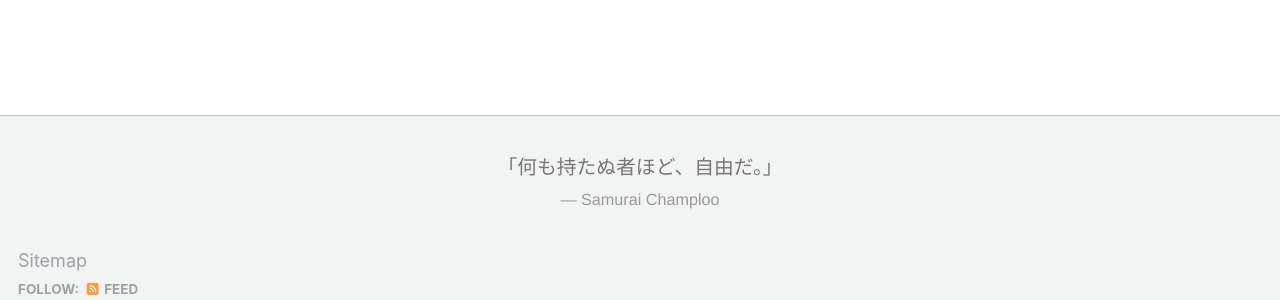
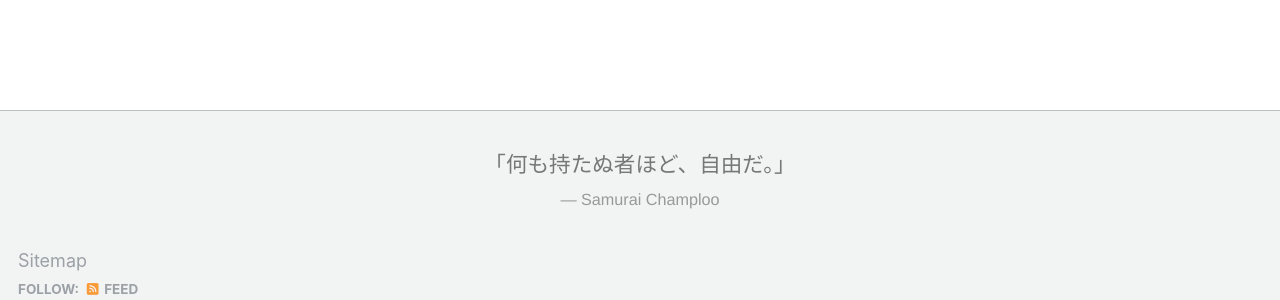
Before and after one commit to Kaluoen-Linicaus/My-page, a Jekyll site: the page built from _pages/about.md, in a window 1280 px wide. Shown: the part 534-834 px from the top of the page. Built offline with Jekyll 4.4.1, drawn with Linux system fonts in a browser that asks for light colours; some web fonts are replaced; a script that is not in the unit is left out.

Commit message:
Update custom.html

```diff
--- a/_includes/footer/custom.html
+++ b/_includes/footer/custom.html
@@ -1,10 +1,16 @@
-<!-- start custom footer snippets -->
+<!-- =================================================================== -->
+<!-- ==============  自定义页脚引用台词 (Yuji Syuku 最终版) ============== -->
+<!-- =================================================================== -->
 
-<!-- =================================================================== -->
-<!-- ==============  这里是自定义的页脚引用台词  ============== -->
-<!-- =================================================================== -->
+<!-- 1. 从 Google Fonts 引入“Yuji Syuku”字体文件 -->
+<link rel="preconnect" href="https://fonts.googleapis.com">
+<link rel="preconnect" href="https://fonts.gstatic.com" crossorigin>
+<link href="https://fonts.googleapis.com/css2?family=Yuji+Syuku&display=swap" rel="stylesheet">
+
+<!-- 2. 使用“Yuji Syuku”字体来显示台词 -->
 <div class="page__footer-quote" style="text-align: center; margin-top: 2rem; margin-bottom: 2rem; color: #777;">
-  <p style="margin: 0; font-family: 'Yu Mincho', 'YuMincho', 'Hiragino Mincho ProN', 'MS Mincho', 'Serif'; font-size: 1.1em; font-weight: 500;">「何も持たぬ者ほど、自由だ。」</p>
+  <!-- 在 font-family 里，我们把 'Yuji Syuku' 放在第一位 -->
+  <p style="margin: 0; font-family: 'Yuji Syuku', 'Hiragino Cursive', 'MS Mincho', 'Serif'; font-size: 1.2em; line-height: 1.6;">「何も持たぬ者ほど、自由だ。」</p>
   <p style="margin: 0.3em 0 0 0; font-size: 0.9em; font-family: 'Helvetica Neue', 'Helvetica', 'Arial', sans-serif; color: #999;">— Samurai Champloo</p>
 </div>
 
```
